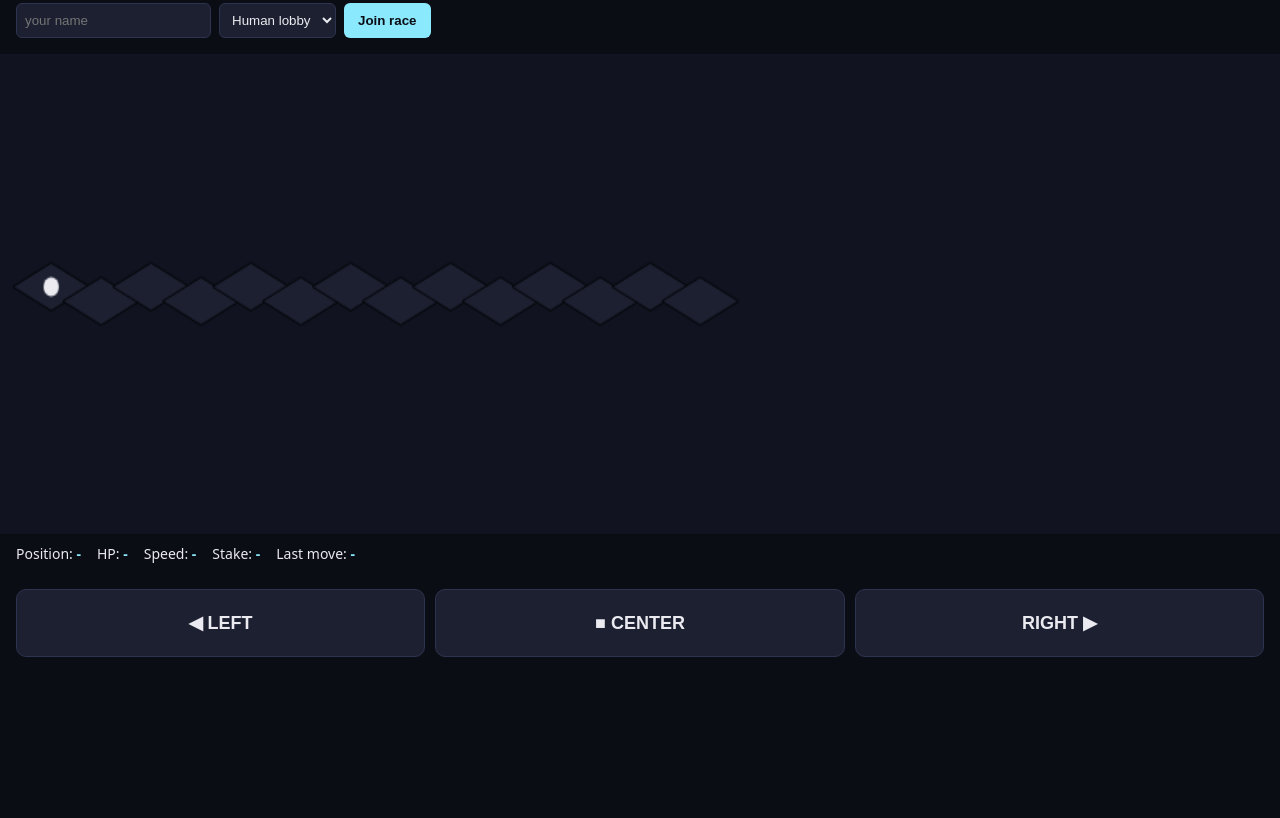
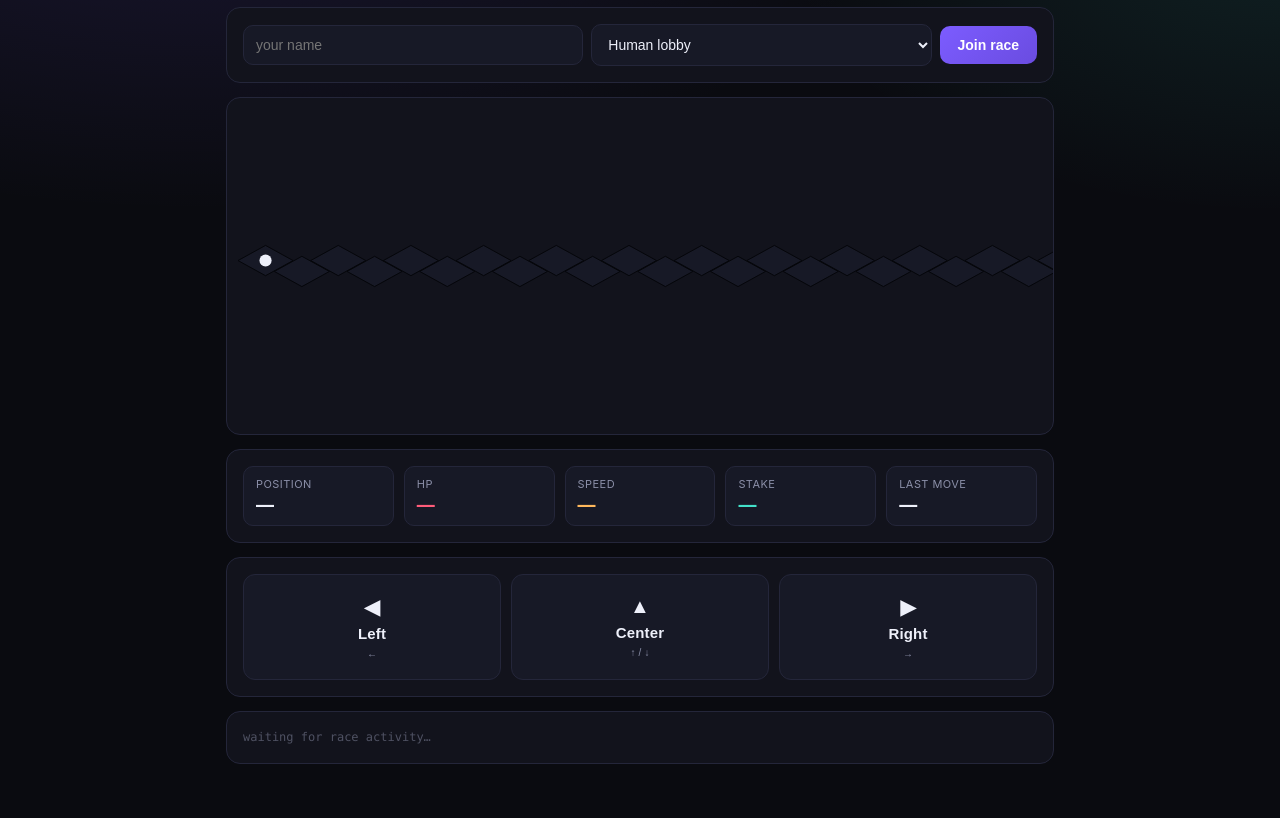
Before and after one commit to 0jz/Monadrift, a plain HTML site: page frontend/index.html in a window 1280 px wide. Shown: the part 61-879 px from the top of the page. Before the commit the page ends 800 px from the top, so only its background shows below. Drawn offline with Linux system fonts and the light colour scheme.

Commit message:
Redesign UI, drop tagline, add arrow-key controls; fix README clobbered by earlier rebase

```diff
--- a/frontend/app.js
+++ b/frontend/app.js
@@ -19,23 +19,46 @@ let raceId = presetLobby || null;
 let playerId = null;
 let ws = null;
 
-const SEGMENT_COLORS = { STRAIGHT: "#2e3350", TURN: "#8be9fd", OBSTACLE: "#ff6188", BOOST: "#a9dc76" };
+const SEGMENT_COLORS = {
+  STRAIGHT: "#2e3350",
+  TURN: "#7c5cff",
+  OBSTACLE: "#ff5c7a",
+  BOOST: "#43e0c9",
+};
 let knownSegments = []; // sparse, filled in as revealed
 let myPosition = 0;
 
-function drawTrack() {
 const canvas = el("track");
 const ctx = canvas.getContext("2d");
-  ctx.clearRect(0, 0, canvas.width, canvas.height);
 
-  const tileW = 60, tileH = 30;
-  const originX = 40, originY = canvas.height / 2;
+function resizeCanvas() {
+  const dpr = window.devicePixelRatio || 1;
+  const rect = canvas.getBoundingClientRect();
+  canvas.width = rect.width * dpr;
+  canvas.height = rect.height * dpr;
+  ctx.setTransform(dpr, 0, 0, dpr, 0, 0);
+  drawTrack();
+}
+window.addEventListener("resize", resizeCanvas);
+
+function drawTrack() {
+  const w = canvas.clientWidth;
+  const h = canvas.clientHeight;
+  ctx.clearRect(0, 0, w, h);
+
+  const tileW = Math.max(46, Math.min(72, w / 15));
+  const tileH = tileW * 0.55;
+  const originX = tileW * 0.7;
+  const originY = h / 2;
+  const laneWobble = tileH * 0.18;
   const visibleFrom = Math.max(0, myPosition - 2);
+  const count = Math.ceil(w / (tileW * 0.66)) + 2;
 
-  for (let i = visibleFrom; i < visibleFrom + 14; i++) {
+  for (let i = visibleFrom; i < visibleFrom + count; i++) {
     const seg = knownSegments[i];
-    const x = originX + (i - visibleFrom) * (tileW * 0.65);
-    const y = originY + ((i % 2 === 0) ? -tileH * 0.15 : tileH * 0.15); // slight iso wobble
+    const x = originX + (i - visibleFrom) * (tileW * 0.66);
+    const y = originY + (i % 2 === 0 ? -laneWobble : laneWobble);
+
     ctx.save();
     ctx.translate(x, y);
     ctx.beginPath();
@@ -44,20 +67,39 @@ function drawTrack() {
     ctx.lineTo(0, tileH / 2);
     ctx.lineTo(-tileW / 2, 0);
     ctx.closePath();
-    ctx.fillStyle = seg ? SEGMENT_COLORS[seg.type] : "#1c2030";
+
+    if (seg) {
+      ctx.fillStyle = SEGMENT_COLORS[seg.type];
+      ctx.shadowColor = SEGMENT_COLORS[seg.type];
+      ctx.shadowBlur = 14;
+    } else {
+      ctx.fillStyle = "#171926";
+      ctx.shadowBlur = 0;
+    }
     ctx.fill();
+    ctx.shadowBlur = 0;
     ctx.strokeStyle = "#05060a";
+    ctx.lineWidth = 1;
     ctx.stroke();
+
+    if (seg?.isCheckpoint) {
+      ctx.beginPath();
+      ctx.arc(0, 0, tileH * 0.14, 0, Math.PI * 2);
+      ctx.strokeStyle = "#eef0fa";
+      ctx.lineWidth = 2;
+      ctx.stroke();
+    }
+
     if (i === myPosition) {
       ctx.beginPath();
-      ctx.arc(0, 0, 6, 0, Math.PI * 2);
-      ctx.fillStyle = "#eaeaf0";
+      ctx.arc(0, 0, tileH * 0.2, 0, Math.PI * 2);
+      ctx.fillStyle = "#eef0fa";
       ctx.fill();
     }
+
     ctx.restore();
   }
 }
-drawTrack();
 
 async function api(path, opts) {
   const res = await fetch(`${API}${path}`, { headers: { "Content-Type": "application/json" }, ...opts });
@@ -89,6 +131,7 @@ function connectStream() {
       el("hudStake").textContent = msg.stake;
       el("hudLatency").textContent = `${msg.latencyMs}ms`;
       revealNext();
+      drawTrack();
     }
     if (msg.type === "move") {
       log(`${msg.playerId} -> segment ${msg.position} (${msg.latencyMs}ms)`);
@@ -100,10 +143,6 @@ el("joinBtn").onclick = async () => {
   playerId = el("playerId").value.trim() || `player-${Math.random().toString(36).slice(2, 6)}`;
   const mode = el("mode").value;
   try {
-    if (raceId) {
-      // joining a specific lobby via QR (?lobby=) still goes through quickmatch
-      // for now — a dedicated /lobby/:id/join endpoint is a natural next step.
-    }
     const result = await api("/lobby/quickmatch", { method: "POST", body: JSON.stringify({ playerId, mode }) });
     raceId = result.raceId;
     log(`Joined race ${raceId} as ${playerId} (${result.playerAddress})`);
@@ -114,16 +153,38 @@ el("joinBtn").onclick = async () => {
   }
 };
 
-document.querySelectorAll("#lanes button").forEach((btn) => {
-  btn.onclick = async () => {
+async function sendMove(direction, button) {
   if (!raceId || !playerId) return log("Join a race first.");
+  button?.classList.add("pressed");
+  setTimeout(() => button?.classList.remove("pressed"), 120);
   try {
     await api(`/race/${raceId}/move`, {
       method: "POST",
-        body: JSON.stringify({ playerId, direction: btn.dataset.lane }),
+      body: JSON.stringify({ playerId, direction }),
     });
   } catch (err) {
     log(`Move failed: ${err.message}`);
   }
+}
+
+const laneButtons = document.querySelectorAll("#lanes button");
+laneButtons.forEach((btn) => {
+  btn.onclick = () => sendMove(btn.dataset.lane, btn);
+});
+
+const KEY_TO_LANE = {
+  ArrowLeft: "LEFT",
+  ArrowRight: "RIGHT",
+  ArrowUp: "CENTER",
+  ArrowDown: "CENTER",
 };
+
+window.addEventListener("keydown", (evt) => {
+  const lane = KEY_TO_LANE[evt.key];
+  if (!lane) return;
+  evt.preventDefault(); // don't scroll the page on arrow keys
+  const button = [...laneButtons].find((b) => b.dataset.lane === lane);
+  sendMove(lane, button);
 });
+
+resizeCanvas();
--- a/frontend/index.html
+++ b/frontend/index.html
@@ -5,55 +5,142 @@
 <meta name="viewport" content="width=device-width, initial-scale=1" />
 <title>Monadrift</title>
 <style>
-  :root { color-scheme: dark; }
-  body { margin: 0; background: #0b0d14; color: #eaeaf0; font-family: system-ui, sans-serif; }
-  header { padding: 12px 16px; display: flex; justify-content: space-between; align-items: baseline; }
-  header h1 { font-size: 18px; margin: 0; }
-  header .tag { font-size: 12px; color: #7a7f95; }
-  #track { display: block; width: 100%; height: 60vh; background: #111420; }
-  #hud { display: flex; gap: 16px; padding: 10px 16px; font-size: 14px; flex-wrap: wrap; }
-  #hud span b { color: #8be9fd; }
-  #lanes { display: flex; gap: 10px; padding: 16px; }
+  :root {
+    color-scheme: dark;
+    --bg: #0a0b10;
+    --panel: #12131c;
+    --panel-2: #171926;
+    --border: #24263a;
+    --text: #eef0fa;
+    --text-dim: #8b8fa8;
+    --accent: #7c5cff;
+    --accent-2: #43e0c9;
+    --danger: #ff5c7a;
+    --warn: #ffb85c;
+    --radius: 14px;
+  }
+  * { box-sizing: border-box; }
+  body {
+    margin: 0;
+    min-height: 100vh;
+    background:
+      radial-gradient(1200px 600px at 15% -10%, rgba(124, 92, 255, 0.14), transparent 60%),
+      radial-gradient(900px 500px at 100% 0%, rgba(67, 224, 201, 0.10), transparent 55%),
+      var(--bg);
+    color: var(--text);
+    font-family: "Inter", "Segoe UI", system-ui, -apple-system, sans-serif;
+    -webkit-font-smoothing: antialiased;
+  }
+
+  .shell { max-width: 860px; margin: 0 auto; padding: 20px 16px 40px; }
+
+  header { display: flex; justify-content: space-between; align-items: center; margin-bottom: 18px; }
+  .brand { display: flex; align-items: center; gap: 10px; }
+  .brand-mark {
+    width: 30px; height: 30px; border-radius: 9px;
+    background: linear-gradient(135deg, var(--accent), var(--accent-2));
+  }
+  .brand h1 { font-size: 17px; font-weight: 650; letter-spacing: -0.01em; margin: 0; }
+  .net-pill {
+    font-size: 11px; font-weight: 600; letter-spacing: 0.02em; color: var(--accent-2);
+    background: rgba(67, 224, 201, 0.10); border: 1px solid rgba(67, 224, 201, 0.25);
+    padding: 4px 10px; border-radius: 999px;
+  }
+
+  .card {
+    background: var(--panel);
+    border: 1px solid var(--border);
+    border-radius: var(--radius);
+    padding: 16px;
+    margin-bottom: 14px;
+  }
+
+  #join { display: flex; gap: 8px; flex-wrap: wrap; align-items: center; }
+  #join input, #join select {
+    flex: 1; min-width: 140px; padding: 11px 12px; border-radius: 10px;
+    border: 1px solid var(--border); background: var(--panel-2); color: var(--text);
+    font-size: 14px; outline: none;
+  }
+  #join input:focus, #join select:focus { border-color: var(--accent); }
+  #join button {
+    padding: 11px 18px; border-radius: 10px; border: none; cursor: pointer;
+    background: linear-gradient(135deg, var(--accent), #6a4ce0); color: white;
+    font-weight: 600; font-size: 14px; transition: transform 0.08s ease, opacity 0.15s ease;
+  }
+  #join button:hover { opacity: 0.92; }
+  #join button:active { transform: scale(0.97); }
+
+  #track-wrap { padding: 0; overflow: hidden; }
+  #track { display: block; width: 100%; height: 42vh; min-height: 220px; }
+
+  #hud { display: grid; grid-template-columns: repeat(auto-fit, minmax(110px, 1fr)); gap: 10px; }
+  .stat { background: var(--panel-2); border: 1px solid var(--border); border-radius: 10px; padding: 10px 12px; }
+  .stat-label { font-size: 11px; color: var(--text-dim); text-transform: uppercase; letter-spacing: 0.04em; margin-bottom: 3px; }
+  .stat-value { font-size: 18px; font-weight: 650; font-variant-numeric: tabular-nums; }
+  .stat-value.hp { color: var(--danger); }
+  .stat-value.speed { color: var(--warn); }
+  .stat-value.stake { color: var(--accent-2); }
+
+  #lanes { display: flex; gap: 10px; }
   #lanes button {
-    flex: 1; padding: 22px 0; font-size: 18px; font-weight: 600;
-    background: #1c2030; color: #eaeaf0; border: 1px solid #2e3350; border-radius: 10px;
+    flex: 1; padding: 20px 0; border-radius: 12px; border: 1px solid var(--border);
+    background: var(--panel-2); color: var(--text); cursor: pointer;
+    font-size: 15px; font-weight: 600; letter-spacing: 0.01em;
+    display: flex; flex-direction: column; align-items: center; gap: 6px;
+    transition: background 0.1s ease, transform 0.06s ease, border-color 0.1s ease;
   }
-  #lanes button:active { background: #2e3350; }
-  #log { padding: 8px 16px; font-size: 12px; color: #7a7f95; max-height: 18vh; overflow-y: auto; white-space: pre-wrap; }
-  #join { padding: 16px; display: flex; gap: 8px; flex-wrap: wrap; }
-  #join input, #join select { padding: 8px; border-radius: 6px; border: 1px solid #2e3350; background: #1c2030; color: #eaeaf0; }
-  #join button { padding: 8px 14px; border-radius: 6px; border: none; background: #8be9fd; color: #0b0d14; font-weight: 700; }
+  #lanes button .glyph { font-size: 20px; }
+  #lanes button .key { font-size: 10px; color: var(--text-dim); font-weight: 500; }
+  #lanes button:hover { border-color: var(--accent); }
+  #lanes button:active, #lanes button.pressed { background: rgba(124, 92, 255, 0.18); border-color: var(--accent); transform: scale(0.97); }
+
+  #log {
+    font-family: "SFMono-Regular", Consolas, "Liberation Mono", monospace;
+    font-size: 12px; line-height: 1.6; color: var(--text-dim);
+    max-height: 160px; overflow-y: auto; white-space: pre-wrap;
+  }
+  #log:empty::before { content: "waiting for race activity…"; opacity: 0.5; }
+
+  ::-webkit-scrollbar { width: 8px; height: 8px; }
+  ::-webkit-scrollbar-thumb { background: var(--border); border-radius: 8px; }
 </style>
 </head>
 <body>
+<div class="shell">
   <header>
+    <div class="brand">
+      <div class="brand-mark"></div>
       <h1>Monadrift</h1>
-  <span class="tag">600ms or it didn't happen.</span>
+    </div>
+    <span class="net-pill">Monad Testnet</span>
   </header>
 
-<div id="join">
+  <div class="card" id="join">
     <input id="playerId" placeholder="your name" />
     <select id="mode"><option value="HUMAN_ONLY">Human lobby</option></select>
     <button id="joinBtn">Join race</button>
   </div>
 
+  <div class="card" id="track-wrap">
     <canvas id="track" width="1000" height="300"></canvas>
-
-<div id="hud">
-  <span>Position: <b id="hudPos">-</b></span>
-  <span>HP: <b id="hudHp">-</b></span>
-  <span>Speed: <b id="hudSpeed">-</b></span>
-  <span>Stake: <b id="hudStake">-</b></span>
-  <span>Last move: <b id="hudLatency">-</b></span>
   </div>
 
-<div id="lanes">
-  <button data-lane="LEFT">◀ LEFT</button>
-  <button data-lane="CENTER">■ CENTER</button>
-  <button data-lane="RIGHT">RIGHT ▶</button>
+  <div class="card" id="hud">
+    <div class="stat"><div class="stat-label">Position</div><div class="stat-value" id="hudPos">—</div></div>
+    <div class="stat"><div class="stat-label">HP</div><div class="stat-value hp" id="hudHp">—</div></div>
+    <div class="stat"><div class="stat-label">Speed</div><div class="stat-value speed" id="hudSpeed">—</div></div>
+    <div class="stat"><div class="stat-label">Stake</div><div class="stat-value stake" id="hudStake">—</div></div>
+    <div class="stat"><div class="stat-label">Last move</div><div class="stat-value" id="hudLatency">—</div></div>
   </div>
 
-<div id="log"></div>
+  <div class="card" id="lanes">
+    <button data-lane="LEFT"><span class="glyph">◀</span>Left<span class="key">←</span></button>
+    <button data-lane="CENTER"><span class="glyph">▲</span>Center<span class="key">↑ / ↓</span></button>
+    <button data-lane="RIGHT"><span class="glyph">▶</span>Right<span class="key">→</span></button>
+  </div>
+
+  <div class="card" id="log"></div>
+</div>
 
 <script src="app.js"></script>
 </body>
```
Also changed, not shown: PROJECT.md (+0 -2 lines), README.md, 1 other file. Lines whose indentation alone changed are shown as unchanged.
